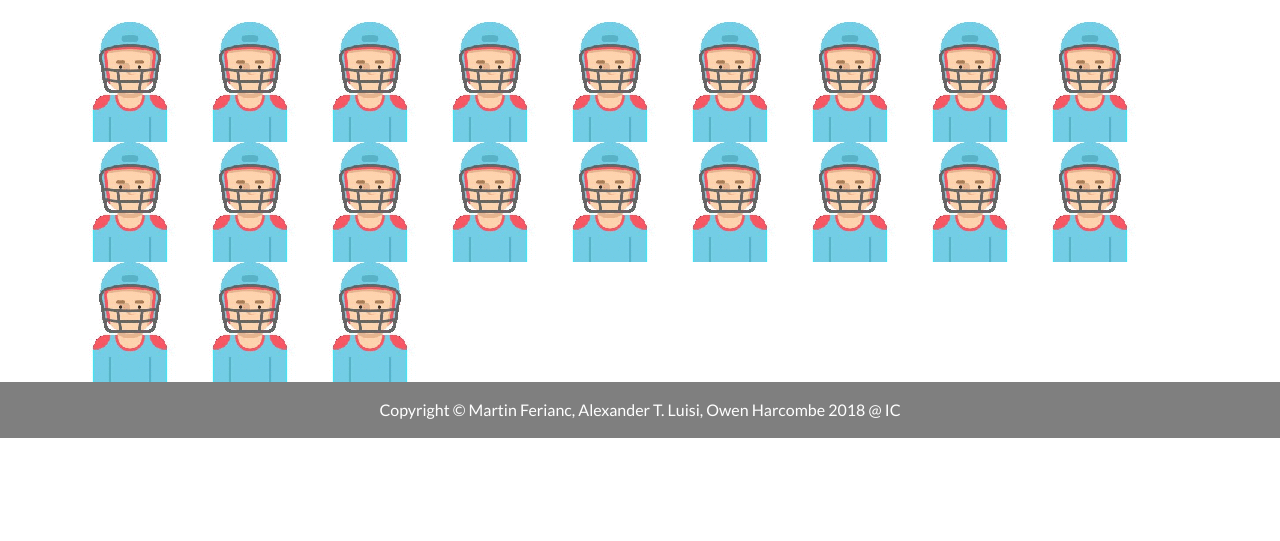
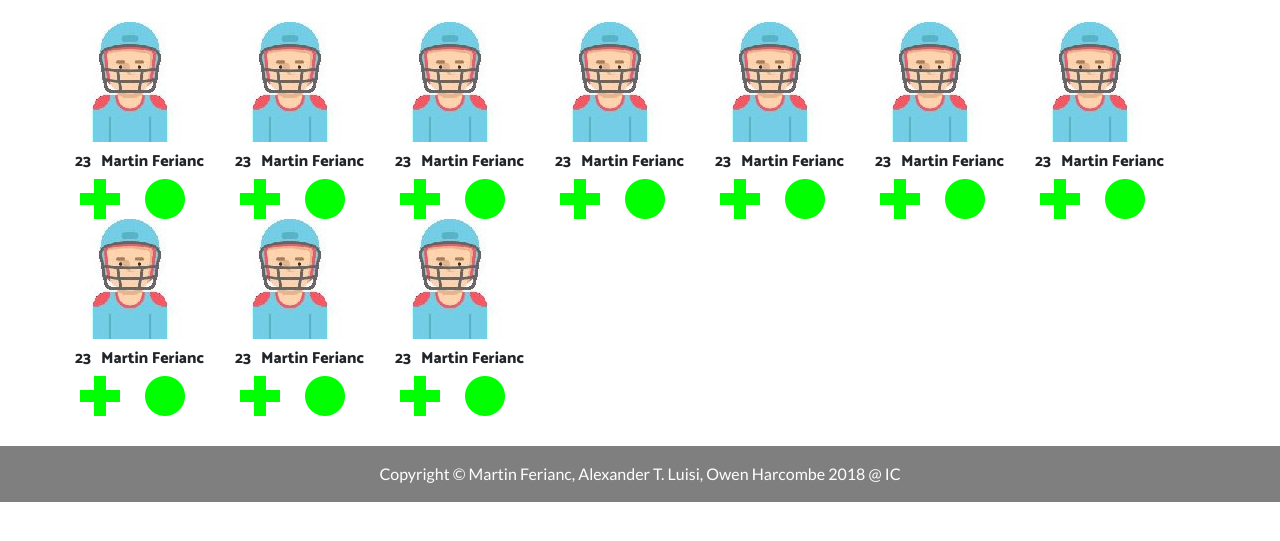
Before and after one commit to martinferianc/EmbeddedSystems-EIE3, a Flask app: page /demo in a window 1280 px wide. Shown: the part 78-619 px from the top of the page. Run offline with Flask 2, Linux system fonts and the light colour scheme; some libraries are stand-ins or nearby versions.

Commit message:
[cw1] Styling the demo web app

```diff
--- a/Coursework 1/src/master/www/web/static/css/one-page-wonder.css
+++ b/Coursework 1/src/master/www/web/static/css/one-page-wonder.css
@@ -33,6 +33,10 @@ h6 {
     border-radius: 50%;
 	width: 200px;
 	height: 200px;
+}
+
+.player-label{
+    padding-left: : 10px;
 }
 
 .rounded-pill {
--- a/Coursework 1/src/master/www/web/templates/demo.html
+++ b/Coursework 1/src/master/www/web/templates/demo.html
@@ -59,29 +59,117 @@
 
     <section>
         <div class="container" style="padding-top:100px">
-            <div class="row">
-                <img class="img-fluid" src="/static/img/player.gif" alt="">
-                <img class="img-fluid" src="/static/img/player.gif" alt="">
-                <img class="img-fluid" src="/static/img/player.gif" alt="">
-                <img class="img-fluid" src="/static/img/player.gif" alt="">
-                <img class="img-fluid" src="/static/img/player.gif" alt="">
-                <img class="img-fluid" src="/static/img/player.gif" alt="">
-                <img class="img-fluid" src="/static/img/player.gif" alt="">
-                <img class="img-fluid" src="/static/img/player.gif" alt="">
-                <img class="img-fluid" src="/static/img/player.gif" alt="">
-                <img class="img-fluid" src="/static/img/player.gif" alt="">
-                <img class="img-fluid" src="/static/img/player.gif" alt="">
-                <img class="img-fluid" src="/static/img/player.gif" alt="">
-                <img class="img-fluid" src="/static/img/player.gif" alt="">
-                <img class="img-fluid" src="/static/img/player.gif" alt="">
-                <img class="img-fluid" src="/static/img/player.gif" alt="">
-                <img class="img-fluid" src="/static/img/player.gif" alt="">
-                <img class="img-fluid" src="/static/img/player.gif" alt="">
-                <img class="img-fluid" src="/static/img/player.gif" alt="">
-                <img class="img-fluid" src="/static/img/player.gif" alt="">
-                <img class="img-fluid" src="/static/img/player.gif" alt="">
-                <img class="img-fluid" src="/static/img/player.gif" alt="">
-
+            <div class="row" style="padding-bottom:30px">
+                <div class="player" style="padding-right:40px">
+                    <img src="/static/img/player.jpg"/>
+                    <div class="row" style="padding-top:10px">
+                        <h6 style="padding-left:20px">23</h6>
+                        <h6 style="padding-left:10px">Martin Ferianc</h6>
+                    </div>
+                    <div class="row">
+                        <img src="/static/img/normal.gif" style="padding-left:25px"/>
+                        <img src="/static/img/on_field.png" style="padding-left:25px"/>
+                    </div>
+                </div>
+                <div class="player" style="padding-right:40px">
+                    <img src="/static/img/player.jpg"/>
+                    <div class="row" style="padding-top:10px">
+                        <h6 style="padding-left:20px">23</h6>
+                        <h6 style="padding-left:10px">Martin Ferianc</h6>
+                    </div>
+                    <div class="row">
+                        <img src="/static/img/normal.gif" style="padding-left:25px"/>
+                        <img src="/static/img/on_field.png" style="padding-left:25px"/>
+                    </div>
+                </div>
+                <div class="player" style="padding-right:40px">
+                    <img src="/static/img/player.jpg"/>
+                    <div class="row" style="padding-top:10px">
+                        <h6 style="padding-left:20px">23</h6>
+                        <h6 style="padding-left:10px">Martin Ferianc</h6>
+                    </div>
+                    <div class="row">
+                        <img src="/static/img/normal.gif" style="padding-left:25px"/>
+                        <img src="/static/img/on_field.png" style="padding-left:25px"/>
+                    </div>
+                </div>
+                <div class="player" style="padding-right:40px">
+                    <img src="/static/img/player.jpg"/>
+                    <div class="row" style="padding-top:10px">
+                        <h6 style="padding-left:20px">23</h6>
+                        <h6 style="padding-left:10px">Martin Ferianc</h6>
+                    </div>
+                    <div class="row">
+                        <img src="/static/img/normal.gif" style="padding-left:25px"/>
+                        <img src="/static/img/on_field.png" style="padding-left:25px"/>
+                    </div>
+                </div>
+                <div class="player" style="padding-right:40px">
+                    <img src="/static/img/player.jpg"/>
+                    <div class="row" style="padding-top:10px">
+                        <h6 style="padding-left:20px">23</h6>
+                        <h6 style="padding-left:10px">Martin Ferianc</h6>
+                    </div>
+                    <div class="row">
+                        <img src="/static/img/normal.gif" style="padding-left:25px"/>
+                        <img src="/static/img/on_field.png" style="padding-left:25px"/>
+                    </div>
+                </div>
+                <div class="player" style="padding-right:40px">
+                    <img src="/static/img/player.jpg"/>
+                    <div class="row" style="padding-top:10px">
+                        <h6 style="padding-left:20px">23</h6>
+                        <h6 style="padding-left:10px">Martin Ferianc</h6>
+                    </div>
+                    <div class="row">
+                        <img src="/static/img/normal.gif" style="padding-left:25px"/>
+                        <img src="/static/img/on_field.png" style="padding-left:25px"/>
+                    </div>
+                </div>
+                <div class="player" style="padding-right:40px">
+                    <img src="/static/img/player.jpg"/>
+                    <div class="row" style="padding-top:10px">
+                        <h6 style="padding-left:20px">23</h6>
+                        <h6 style="padding-left:10px">Martin Ferianc</h6>
+                    </div>
+                    <div class="row">
+                        <img src="/static/img/normal.gif" style="padding-left:25px"/>
+                        <img src="/static/img/on_field.png" style="padding-left:25px"/>
+                    </div>
+                </div>
+                <div class="player" style="padding-right:40px">
+                    <img src="/static/img/player.jpg"/>
+                    <div class="row" style="padding-top:10px">
+                        <h6 style="padding-left:20px">23</h6>
+                        <h6 style="padding-left:10px">Martin Ferianc</h6>
+                    </div>
+                    <div class="row">
+                        <img src="/static/img/normal.gif" style="padding-left:25px"/>
+                        <img src="/static/img/on_field.png" style="padding-left:25px"/>
+                    </div>
+                </div>
+                <div class="player" style="padding-right:40px">
+                    <img src="/static/img/player.jpg"/>
+                    <div class="row" style="padding-top:10px">
+                        <h6 style="padding-left:20px">23</h6>
+                        <h6 style="padding-left:10px">Martin Ferianc</h6>
+                    </div>
+                    <div class="row">
+                        <img src="/static/img/normal.gif" style="padding-left:25px"/>
+                        <img src="/static/img/on_field.png" style="padding-left:25px"/>
+                    </div>
+                </div>
+                <div class="player" style="padding-right:40px">
+                    <img src="/static/img/player.jpg"/>
+                    <div class="row" style="padding-top:10px">
+                        <h6 style="padding-left:20px">23</h6>
+                        <h6 style="padding-left:10px">Martin Ferianc</h6>
+                    </div>
+                    <div class="row">
+                        <img src="/static/img/normal.gif" style="padding-left:25px"/>
+                        <img src="/static/img/on_field.png" style="padding-left:25px"/>
+                    </div>
+                </div>
             </div>
 
         </div>
```
Also changed, not shown: Coursework 1/src/master/www/web/static/img/bad.gif (renamed from Coursework 1/src/master/www/web/static/img/yellow_cross.gif), Coursework 1/src/master/www/web/static/img/critical.gif (renamed from Coursework 1/src/master/www/web/static/img/red_cross.gif), Coursework 1/src/master/www/web/static/img/normal.gif (renamed from Coursework 1/src/master/www/web/static/img/green_cross.gif), Coursework 1/src/master/www/web/static/img/off_field.png (added), Coursework 1/src/master/www/web/static/img/on_field.png (added), Coursework 1/src/master/www/web/static/img/player.gif (deleted), Coursework 1/src/master/www/web/static/img/player.jpg (added).
